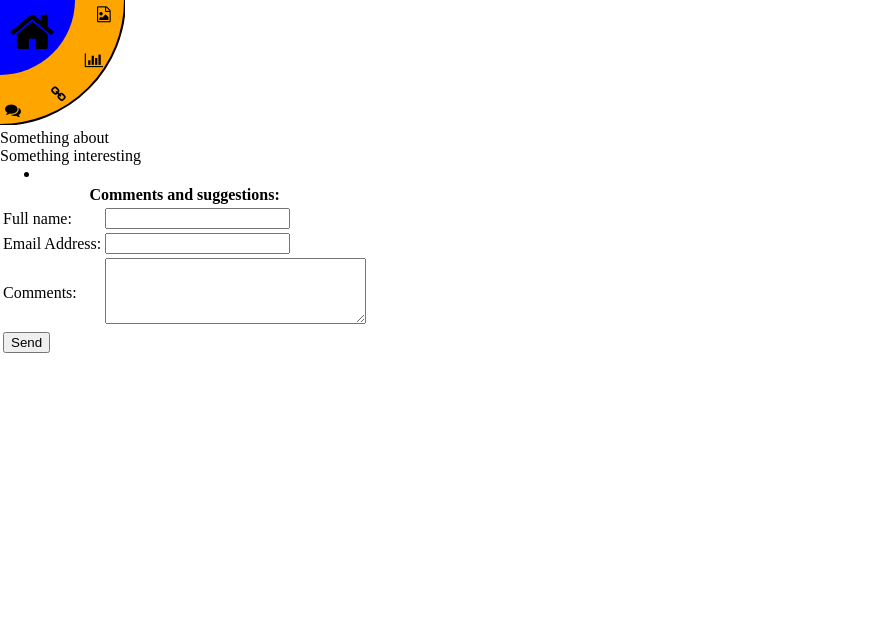
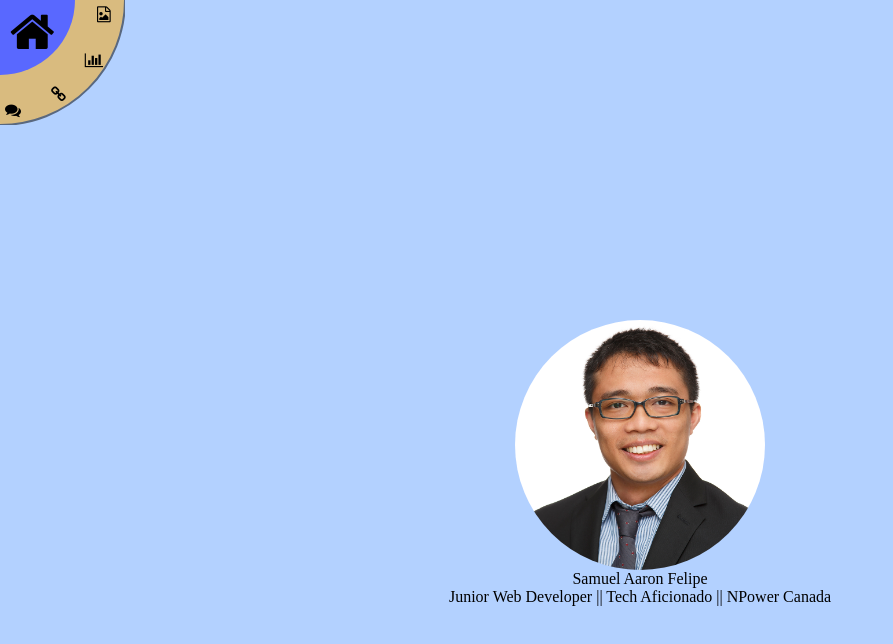
Before and after one commit to sam2817/My-Own-Website, a plain HTML site: page index.html in a window 1280 px wide. Shown: the whole page, without its empty margins (0-893 px from the left). Drawn offline with Linux system fonts and the light colour scheme.

Commit message:
Add files via upload

```diff
--- a/css/style.css
+++ b/css/style.css
@@ -4,16 +4,20 @@
 
 /*styles and positions the home button*/
 #homeButton {
-	position:absolute;
+	position:fixed;
 	top:8px;
 	left:10px;
 	z-index:2;
 	cursor:pointer;
 }
-#homeButton:hover {color:grey;}
+
+#homeButton:hover {
+	color:grey;
+}
 
 /*styles the svg's in the header*/
-#container svg{
+svg{
+	position:fixed;
 	opacity:.5;
 }
 
@@ -22,32 +26,154 @@ a {
 	text-decoration:none;
 	color:black;
 }
+
 .navSurface a {
     display:block;
-    position:absolute;
+    position:;
     width:32px; height:32px;
     margin:50px;
 }
+
 .navSurface {
-	position:absolute;
+	position:fixed;
 	top:-44px;
 	left:-45px;
 	width:100px;
 	height:100px;
 	z-index:0;
 }
+
 .navSurface i {
 	display:block;
 	width:100px;
 }
 
-#degZero { transform:rotate(0deg) translate(5.75em) rotate(-0deg); }
-#degThirty { transform:rotate(30deg) translate(5.75em) rotate(-30deg); }
-#degSixty { transform:rotate(60deg) translate(5.75em) rotate(-60deg); }
-#degNinty { transform:rotate(90deg) translate(6em) rotate(-90deg); }
+#degZero {
+	position:fixed;
+	transform:rotate(0deg) translate(5.75em) rotate(-0deg);
+}
+#degThirty {
+	position:fixed;
+	transform:rotate(30deg) translate(5.75em) rotate(-30deg);
+}
+#degSixty {
+	position:fixed;
+	transform:rotate(60deg) translate(5.75em) rotate(-60deg);
+}
+#degNinty {
+	position:fixed;
+	transform:rotate(90deg) translate(6em) rotate(-90deg);
+}
 
 /*gives effects on the hover state of the navigation icons*/
-.fa-file-image-o:hover {color:tan;}
-.fa-bar-chart:hover {color:gray;}
-.fa-link:hover {color:teal;}
-.fa-comments:hover {color:red;}
+.fa-file-image-o:hover {
+	color:blue;
+	animation-name:bob;
+	animation-duration:1s;
+	animation-iteration-count:infinite;
+	animation-timing-function:linear;
+}
+.fa-bar-chart:hover {
+	color:blue;
+	animation-name:bob;
+	animation-duration:1s;
+	animation-iteration-count:infinite;
+	animation-timing-function:linear;
+}
+.fa-link:hover {
+	color:blue;
+	animation-name:bob;
+	animation-duration:1s;
+	animation-iteration-count:infinite;
+	animation-timing-function:linear;
+}
+.fa-comments:hover {
+	color:blue;
+	animation-name:bob;
+	animation-duration:1s;
+	animation-iteration-count:infinite;
+	animation-timing-function:linear;
+}
+
+@keyframes bob {
+	0% {font-size:1em;}
+	50% {
+		font-size:2em;
+		color:white;
+	}
+	100% {font-size:1em;}
+}
+
+#wrapper {
+	height:100%;
+	width:100%;
+	position:absolute;
+	top:0;
+	left:0;
+	overflow:hidden;
+}
+
+#mask {
+	height:500%;
+	width:100%;
+}
+
+#homePage {
+	height:100%;
+	width:100%;
+	overflow:hidden;
+	background-color:#b3d1ff;
+}
+
+figure {
+	margin-top:25%;
+	margin-bottom:auto;
+}
+
+img {
+	display:block;
+	border-radius:125px;
+	margin-left:auto;
+	margin-right:auto;
+}
+
+figcaption {
+	text-align:center;
+}
+
+#aboutMePage {
+	height: 100%;
+	width:100%;
+	overflow:hidden;
+	background-color:#99c2ff;
+}
+
+#interestsPage {
+	height: 100%;
+	width:100%;
+	overflow:hidden;
+	background-color:#80b3ff;
+}
+
+#linksPage {
+	height:100%;
+	width:100%;
+	overflow:hidden;
+	background-color:#66a3ff;
+}
+
+#links {
+	display:block;
+	padding:7em 3em 3em 3em;
+}
+
+#commentsPage {
+	height:100%;
+	width:100%;
+	overflow:hidden;
+	background-color:#4d94ff;
+}
+
+#form {
+	padding:7em 3em 3em 3em;
+}
--- a/index.html
+++ b/index.html
@@ -33,6 +33,14 @@
 					<a id="degSixty" href="#linksPage"><i class="fa fa-link"></i></a>
 					<a id="degNinty" href="#commentsPage"><i class="fa fa-comments"></i></a>
 				</nav>
+
+				<section id="homeContent">
+					<figure>
+						<img src="images/Samuel F.JPG" alt="Samuel Aaron Felipe" width="250" height="250">
+						<figcaption>Samuel Aaron Felipe</figcaption>
+						<figcaption>Junior Web Developer || Tech Aficionado || NPower Canada</figcaption>
+					</figure>
+				</section>
 				<footer>
 
 				</footer>
@@ -44,11 +52,33 @@
 				Something interesting
 			</section>
 			<section id="linksPage">
-				<ul>
-					<li><a href="#"></a></li>
-
-
-				</ul>
+				<div id="links">
+					<span class="fa-stack fa-lg">
+						<a href="mailto:samuelaaronfelipe@gmail.com" target="_blank" title="samuelaaronfelipe@gmail.com">
+							<i class="fa fa-envelope-square fa-2x"></i>
+						</a>
+					</span>
+					<span class="fa-stack fa-lg">
+						<a href="mailto:647-542-0043" target="_blank" title="647-542-0043">
+							<i class="fa fa-phone-square fa-2x"></i>
+						</a>
+					</span>
+					<span class="fa-stack fa-lg">
+						<a href="https://ca.linkedin.com/in/samuelaaronfelipe" target="_blank" title="https://ca.linkedin.com/in/samuelaaronfelipe">
+							<i class="fa fa-linkedin-square fa-2x"></i>
+						</a>
+					</span>
+					<span class="fa-stack fa-lg">
+						<a href="https://twitter.com/s_a_m_felipe" target="_blank" title="https://twitter.com/s_a_m_felipe">
+							<i class="fa fa-twitter-square fa-2x"></i>
+						</a>
+					</span>
+					<span class="fa-stack fa-lg">
+						<a href="https://github.com/sam2817" target="_blank" title="https://github.com/sam2817">
+							<i class="fa fa-github-square fa-2x"></i>
+						</a>
+					</span>
+				</div>
 			</section>
 			<section id="commentsPage">
 				<div id="form">
```
Also changed, not shown: js/script.js (added, +31 -0 lines), images/Samuel F.JPG (added).
